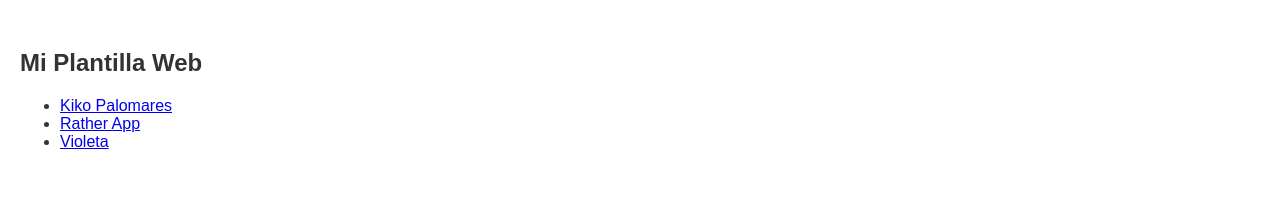
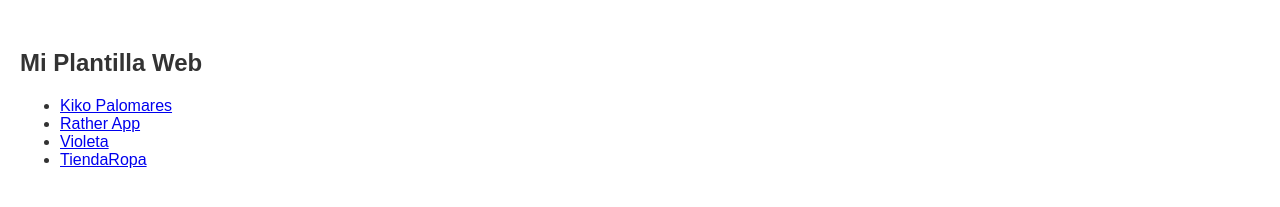
Before and after one commit to Ana-SerranoGM/ana-serranogm.github.io, a plain HTML site: page plantilla.html in a window 1280 px wide. Shown: the part 167-374 px from the top of the page. Drawn offline with Linux system fonts and the light colour scheme.

Commit message:
Incluyo enlace a TiendaRopa

```diff
--- a/plantilla.html
+++ b/plantilla.html
@@ -42,6 +42,9 @@
                     <li>
                         <a href="plantilla/Violeta/index.html" onclick="cargarIframe(this.href); return false;">Violeta</a>
                     </li>
+                    <li>
+                        <a href="plantilla/TiendaRopa/index.html" onclick="cargarIframe(this.href); return false;">TiendaRopa</a>
+                    </li>
                 </ul>
                 <div id="contenido-iframe"></div>
             </div>
```
